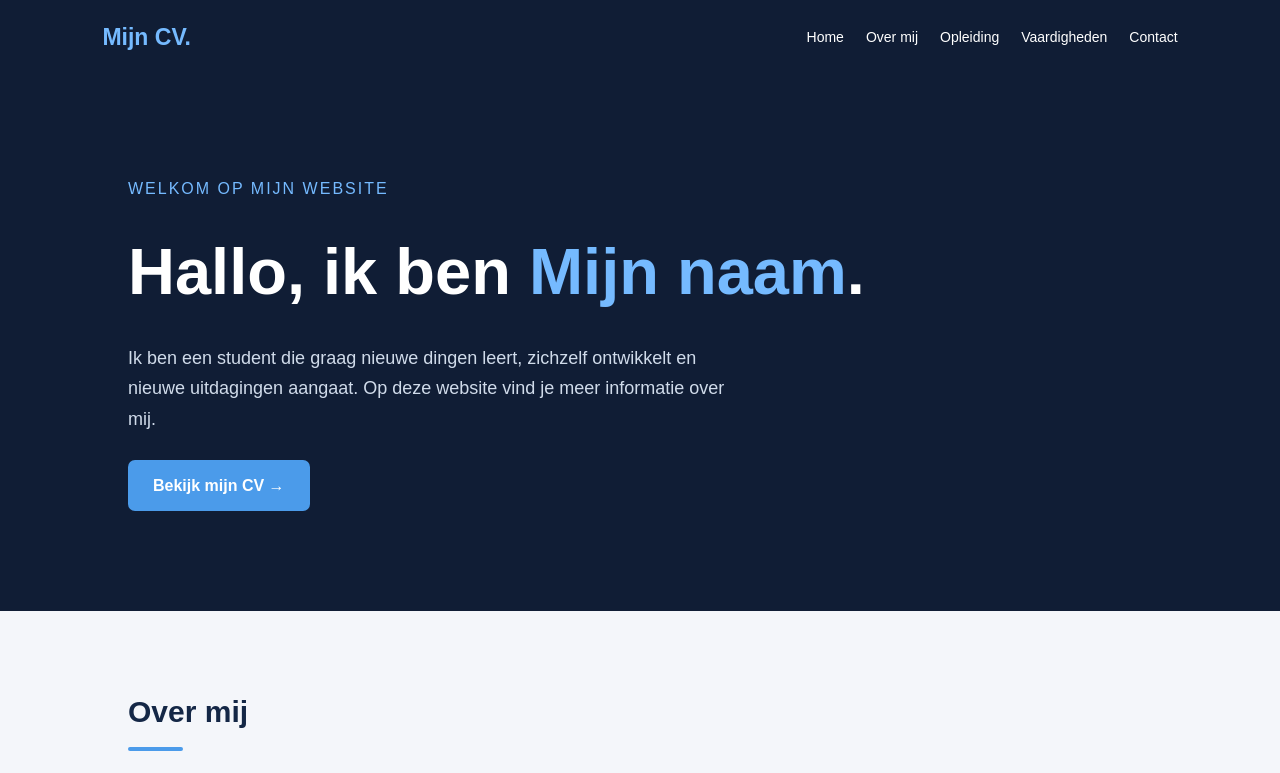
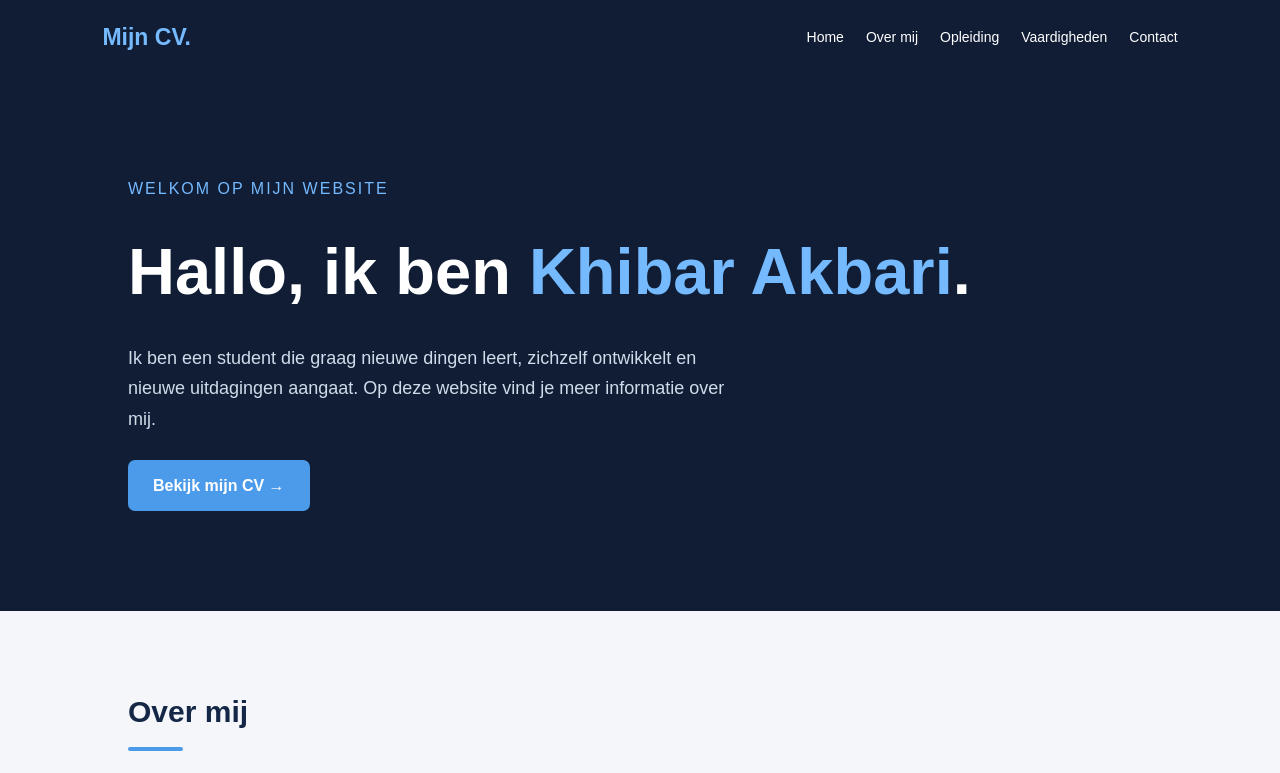
Before and after one commit to skibidibebke/CV, a plain HTML site: page index.html in a window 1280 px wide. Shown: the top 773 px of the page. Drawn offline with Linux system fonts and the light colour scheme.

Commit message:
Update name in hero section of index.html

```diff
--- a/index.html
+++ b/index.html
@@ -270,7 +270,7 @@
 
         <p class="subtitle">Welkom op mijn website</p>
 
-        <h1>Hallo, ik ben <span>Mijn naam</span>.</h1>
+        <h1>Hallo, ik ben <span>Khibar Akbari</span>.</h1>
 
         <p>
             Ik ben een student die graag nieuwe dingen leert,
```
